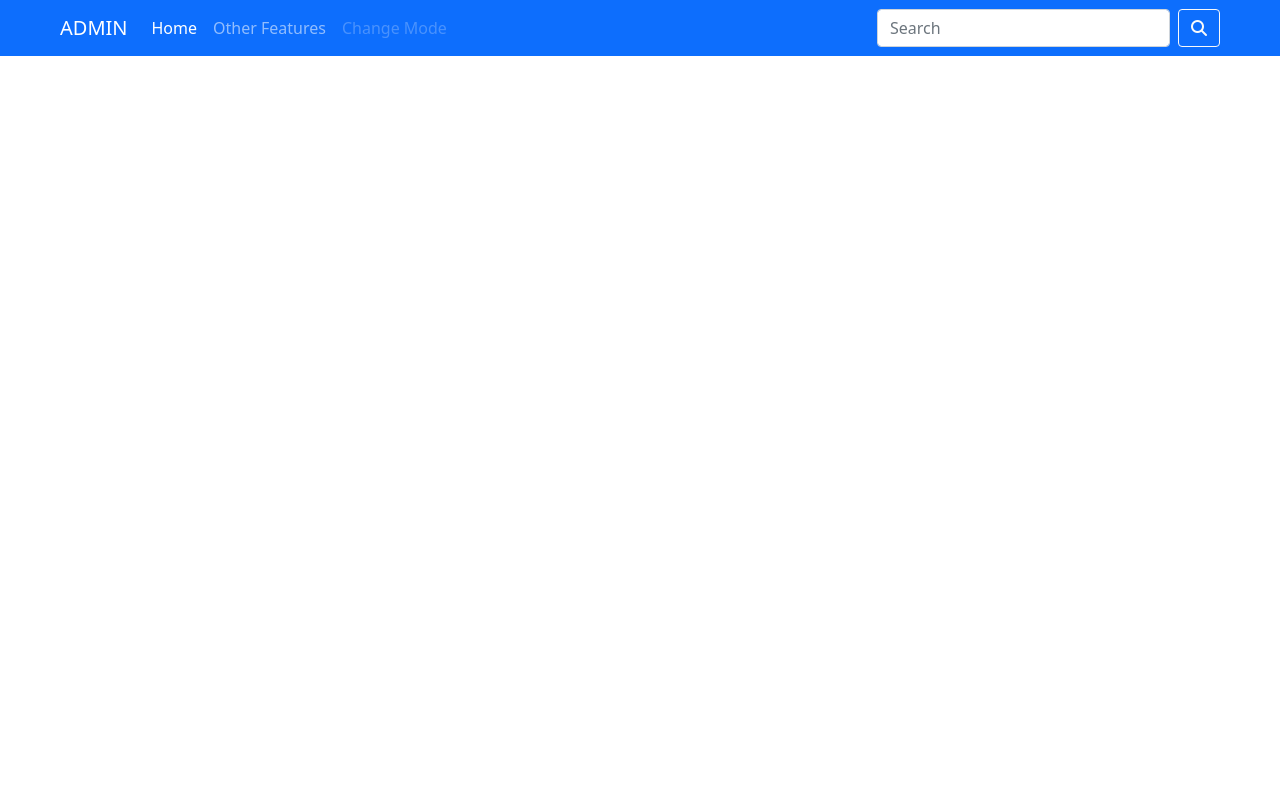
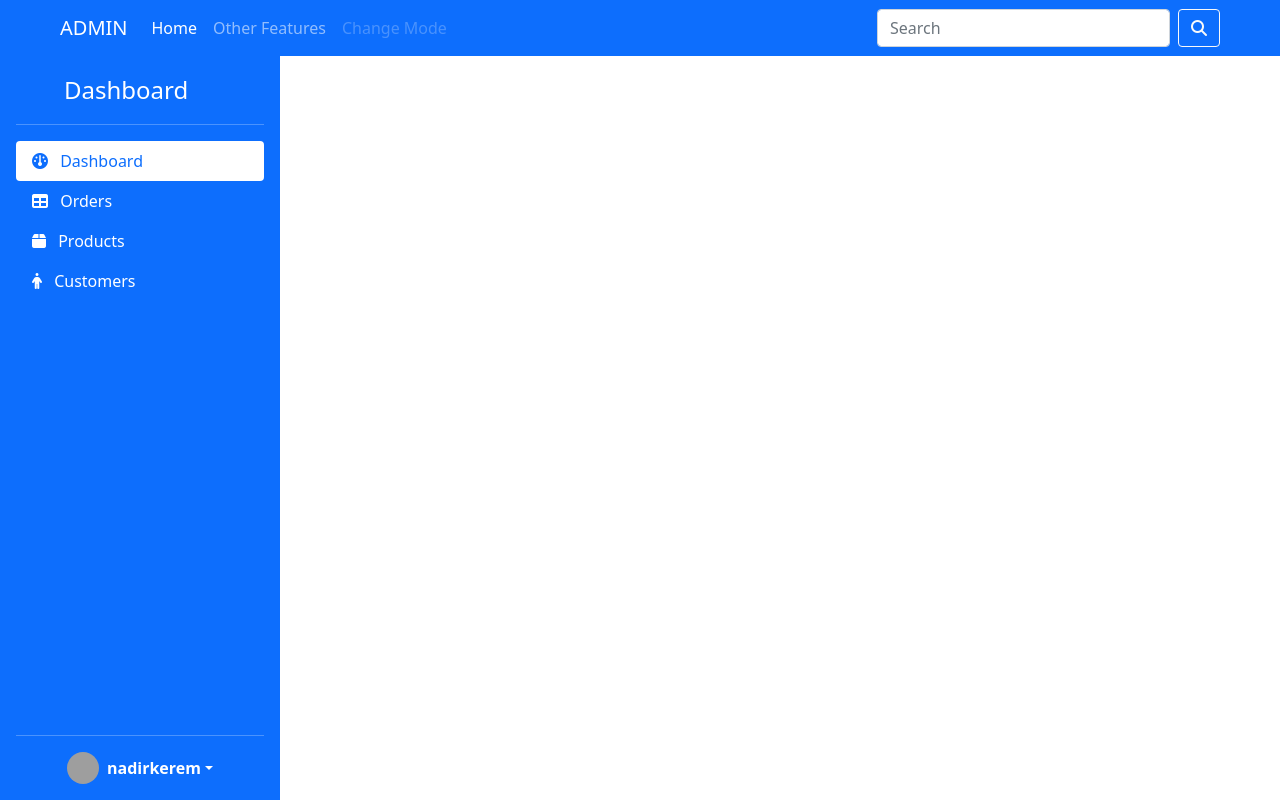
Before and after one commit to nadirkerem/admin-dashboard-bootstrap, a plain HTML site: page index.html in a window 1280 px wide. Drawn offline with nearby package versions, Linux system fonts and the light colour scheme; grey boxes are pictures that could not be loaded.

Commit message:
add sidebar

```diff
--- a/index.html
+++ b/index.html
@@ -46,6 +46,65 @@
   </header>
   <!-- NAVBAR END -->
 
+  <main class="d-flex">
+
+    <!-- SIDEBAR -->
+    <div class="d-flex flex-column p-3 text-white bg-primary" style="width: 280px; height: 93vh;">
+      <a href="/" class="d-flex align-items-center mb-3 mb-md-0 me-md-auto text-white text-decoration-none">
+        <svg class="bi me-2" width="40" height="32">
+          <use xlink:href="#bootstrap" />
+        </svg>
+        <span class="fs-4">Dashboard</span>
+      </a>
+      <hr>
+      <ul class="nav nav-pills flex-column mb-auto">
+        <li>
+          <a href="#" class="nav-link active text-primary">
+            <i class="fa-solid fa-gauge me-2"></i>
+            Dashboard
+          </a>
+        </li>
+        <li>
+          <a href="#" class="nav-link text-white">
+            <i class="fa-solid fa-table me-2"></i>
+            Orders
+          </a>
+        </li>
+        <li>
+          <a href="#" class="nav-link text-white">
+            <i class="fa-solid fa-box me-2"></i>
+            Products
+          </a>
+        </li>
+        <li>
+          <a href="#" class="nav-link text-white">
+            <i class="fa-solid fa-person me-2"></i>
+            Customers
+          </a>
+        </li>
+      </ul>
+      <hr>
+      <div class="dropdown mx-auto">
+        <a href="#" class="d-flex align-items-center text-white text-decoration-none dropdown-toggle" id="dropdownUser1"
+          data-bs-toggle="dropdown" aria-expanded="false">
+          <img src="https://github.com/nadirkerem.png" alt="" width="32" height="32" class="rounded-circle me-2">
+          <strong>nadirkerem</strong>
+        </a>
+        <ul class="dropdown-menu dropdown-menu-dark text-small shadow" aria-labelledby="dropdownUser1">
+          <li><a class="dropdown-item" href="#">New project...</a></li>
+          <li><a class="dropdown-item" href="#">Settings</a></li>
+          <li><a class="dropdown-item" href="#">Profile</a></li>
+          <li>
+            <hr class="dropdown-divider">
+          </li>
+          <li><a class="dropdown-item" href="#">Sign out</a></li>
+        </ul>
+      </div>
+    </div>
+    <!-- SIDEBAR -->
+
+  </main>
+
   <script src="https://cdn.jsdelivr.net/npm/@popperjs/core@2.10.2/dist/umd/popper.min.js"
     integrity="sha384-7+zCNj/IqJ95wo16oMtfsKbZ9ccEh31eOz1HGyDuCQ6wgnyJNSYdrPa03rtR1zdB"
     crossorigin="anonymous"></script>
--- a/styles.css
+++ b/styles.css
@@ -0,0 +1,4 @@
+.nav-pills .nav-link.active,
+.nav-pills .show > .nav-link {
+  background-color: #fff;
+}
```
